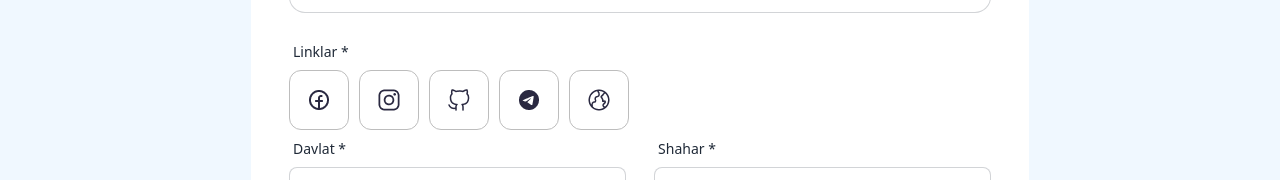
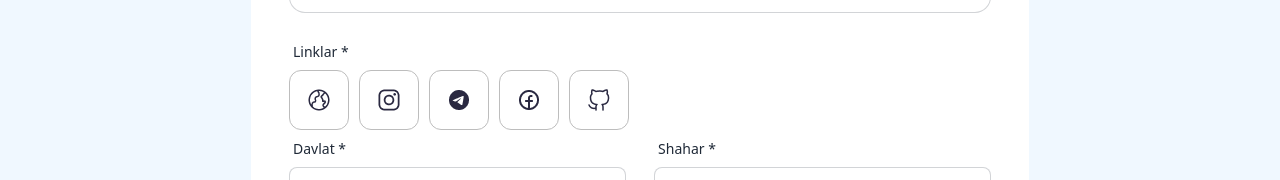
Before and after one commit to LochinbekKarimov2006/6_4_dars, a React (Vite) app: page / in a window 1280 px wide. Shown: the part 696-876 px from the top of the page. Built offline with nearby package versions, Linux system fonts and the light colour scheme.

Commit message:
toliq biti

```diff
--- a/src/App.css
+++ b/src/App.css
@@ -121,3 +121,8 @@ color: azure;
   height: 84px;
   border-radius: 50px;
 }
+.div-10{
+  display: flex;
+  align-items: center;
+  gap: 25px;
+}
--- a/src/pages/Login.jsx
+++ b/src/pages/Login.jsx
@@ -34,11 +34,28 @@ function Login() {
             yashashJoy,
             hodimlar,
             izoh,
-            imageUrl
+            imageUrl,
+            dunyo,
+            instagram,
+            telegram,
+            feyzbuk,
+            github,
         }
         console.log(data)
     }
-
+    let [dunyo,setDunyo]=useState(false)
+    let [instagram,setInstagram]=useState(false)
+    let [telegram,setTelegram]=useState(false)
+    let [feyzbuk,setFeyzbuk]=useState(false)
+    let [github,setGithub]=useState(false)
+    function korinmas (e){
+        setDunyo(false)
+        setInstagram(false)
+        setTelegram(false)
+        setFeyzbuk(false)
+        setGithub(false)
+        console.log(e)
+    }
     return (
         <div className='div-2'>
             <div className='div-3'>
@@ -67,13 +84,22 @@ function Login() {
                         <input onChange={(e) => { setTel(e.target.value) }} id='name3' type="text" placeholder="UZ +9989" className="input input-bordered w-full" />
                     </div>
                     <p className='label'>Linklar *</p>
+                    <div className='div-10'>
                     <div className='div-7'>
-                        <button><img src={img1} alt="" /></button>
-                        <button><img src={img2} alt="" /></button>
-                        <button><img src={img3} alt="" /></button>
-                        <button><img src={img4} alt="" /></button>
-                        <button><img src={img5} alt="" /></button>
+                        <button onClick={(e)=>{korinmas(e), setDunyo(true)}}><img src={img5} alt="" /></button>
+                        <button onClick={(e)=>{korinmas(e), setInstagram(true)}}><img src={img2} alt="" /></button>
+                        <button onClick={(e)=>{korinmas(e), setTelegram(true)}}><img src={img4} alt="" /></button>
+                        <button onClick={(e)=>{korinmas(e), setFeyzbuk(true)}}><img src={img1} alt="" /></button>
+                        <button onClick={(e)=>{korinmas(e), setGithub(true)}}><img src={img3} alt="" /></button>
                     </div>
+                    {dunyo&&<input onChange={(e) => { setDunyo(e.target.value) }} id='name3' type="text" placeholder="Link kiriting" className="input input-bordered w-full" />}
+                    {instagram&&<input onChange={(e) => { setInstagram(e.target.value) }} id='name3' type="text" placeholder="Instagram link" className="input input-bordered w-full" />}
+                    {telegram&&<input onChange={(e) => { setTelegram(e.target.value) }} id='name3' type="text" placeholder="Telegram link" className="input input-bordered w-full" />}
+                    {feyzbuk&&<input onChange={(e) => { setFeyzbuk(e.target.value) }} id='name3' type="text" placeholder="Facbook link" className="input input-bordered w-full" />}
+                    {github&&<input onChange={(e) => { setGithub(e.target.value) }} id='name3' type="text" placeholder="Git Hub link" className="input input-bordered w-full" />}
+
+                    </div>
+
                     <div className='div-8'>
                         <div>
                             <p className='label'>Davlat *</p>
```
